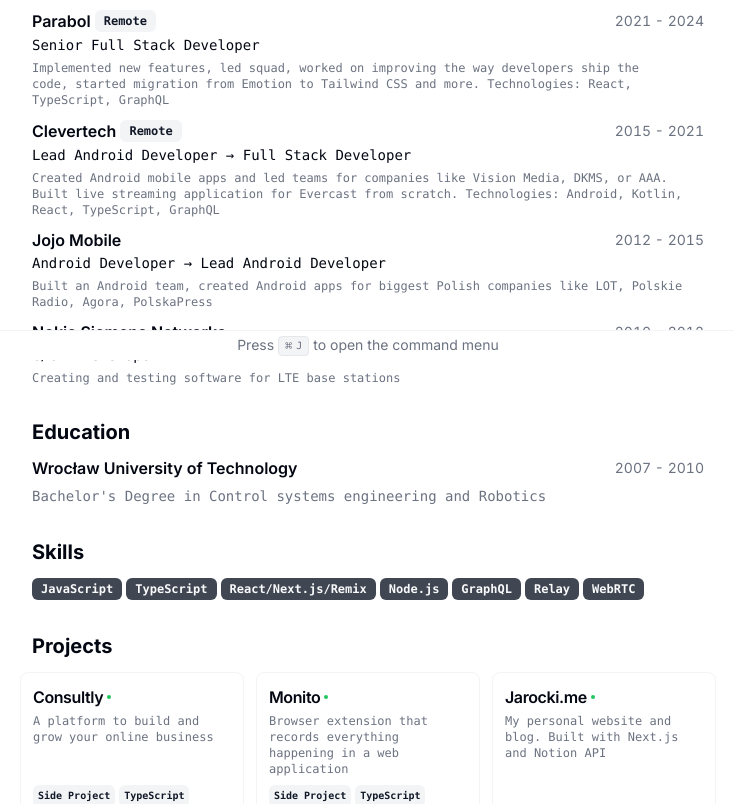
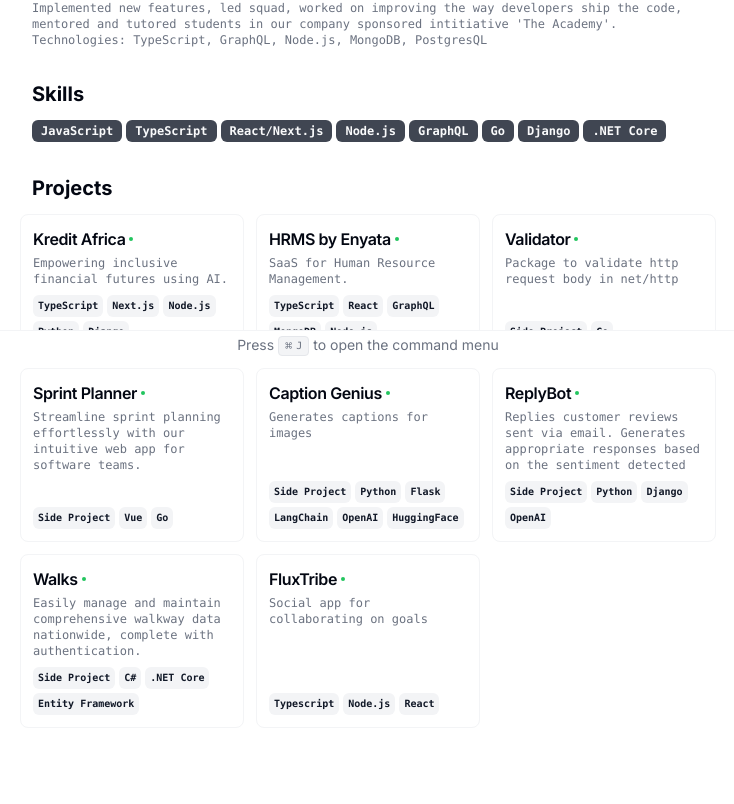
Before and after one commit to ralphvw/ralphvwilliams, a Next.js app: page / in a window 1280 px wide. Shown: the part 440-1244 px from the top of the page, without its empty margins (272-1006 px from the left). Built offline with nearby package versions, Linux system fonts and the light colour scheme.

Commit message:
Resume data changes

```diff
--- a/src/app/page.tsx
+++ b/src/app/page.tsx
@@ -138,7 +138,7 @@
             );
           })}
         </Section>
-        <Section>
+        {/* <Section>
           <h2 className="text-xl font-bold">Education</h2>
           {RESUME_DATA.education.map((education) => {
             return (
@@ -157,7 +157,7 @@
               </Card>
             );
           })}
-        </Section>
+        </Section> */}
         <Section>
           <h2 className="text-xl font-bold">Skills</h2>
           <div className="flex flex-wrap gap-1">
--- a/src/data/resume-data.tsx
+++ b/src/data/resume-data.tsx
@@ -20,33 +20,33 @@
 import { XIcon } from "@/components/icons/XIcon";
 
 export const RESUME_DATA = {
-  name: "Bartosz Jarocki",
-  initials: "BJ",
-  location: "Wrocław, Poland, CET",
-  locationLink: "https://www.google.com/maps/place/Wrocław",
-  about:
-    "Full Stack Engineer focused on building products with extra attention to details",
+  name: "Ralph Vaughan Williams",
+  initials: "RVW",
+  location: "Accra, Ghana",
+  locationLink: "https://www.google.com/maps/place/Accra",
+  about: "I love to build.",
   summary:
-    "As a Full Stack Engineer, I have successfully taken multiple products from 0 to 1. I lead teams effectively, ensuring an environment where people can do their best work. Currently, I work mostly with TypeScript, React, Node.js, and GraphQL. I have over 8 years of experience in working remotely with companies all around the world.",
-  avatarUrl: "https://avatars.githubusercontent.com/u/1017620?v=4",
-  personalWebsiteUrl: "https://jarocki.me",
+    "As a Backend Engineer, I have successfully taken multiple products from 0 to 1. Currently, I work mostly with TypeScript, Node.js, GraphQL, Go, Python and .NET Core.",
+  avatarUrl:
+    "https://res.cloudinary.com/dty1ahn1y/image/upload/v1703789752/pfp_ixp2as.jpg",
+  personalWebsiteUrl: "https://ralphvwilliams.vercel.app",
   contact: {
-    email: "bartosz.jarocki@hey.com",
-    tel: "+48530213401",
+    email: "ralphvwilliams@icloud.com",
+    tel: "+233 505653926",
     social: [
       {
         name: "GitHub",
-        url: "https://github.com/BartoszJarocki",
+        url: "https://github.com/ralphvw",
         icon: GitHubIcon,
       },
       {
         name: "LinkedIn",
-        url: "https://www.linkedin.com/in/bjarocki/",
+        url: "https://www.linkedin.com/in/ralphvwilliams/",
         icon: LinkedInIcon,
       },
       {
         name: "X",
-        url: "https://x.com/BartoszJarocki",
+        url: "https://x.com/ralphvwilIiams",
         icon: XIcon,
       },
     ],
@@ -61,218 +61,117 @@
   ],
   work: [
     {
-      company: "Parabol",
+      company: "Enyata",
       link: "https://parabol.co",
-      badges: ["Remote"],
-      title: "Senior Full Stack Developer",
+      badges: ["On-Site"],
+      title: "Senior Backend Developer",
       logo: ParabolLogo,
       start: "2021",
-      end: "2024",
+      end: "Present",
       description:
-        "Implemented new features, led squad, worked on improving the way developers ship the code, started migration from Emotion to Tailwind CSS and more. Technologies: React, TypeScript, GraphQL",
-    },
-    {
-      company: "Clevertech",
-      link: "https://clevertech.biz",
-      badges: ["Remote"],
-      title: "Lead Android Developer → Full Stack Developer",
-      logo: ClevertechLogo,
-      start: "2015",
-      end: "2021",
-      description:
-        "Created Android mobile apps and led teams for companies like Vision Media, DKMS, or AAA. Built live streaming application for Evercast from scratch. Technologies: Android, Kotlin, React, TypeScript, GraphQL",
-    },
-    {
-      company: "Jojo Mobile",
-      link: "https://bsgroup.eu/",
-      badges: [],
-      title: "Android Developer → Lead Android Developer",
-      logo: JojoMobileLogo,
-      start: "2012",
-      end: "2015",
-      description:
-        "Built an Android team, created Android apps for biggest Polish companies like LOT, Polskie Radio, Agora, PolskaPress",
-    },
-    {
-      company: "Nokia Siemens Networks",
-      link: "https://www.nokia.com",
-      badges: [],
-      title: "C/C++ Developer",
-      logo: NSNLogo,
-      start: "2010",
-      end: "2012",
-      description: "Creating and testing software for LTE base stations",
+        "Implemented new features, led squad, worked on improving the way developers ship the code, mentored and tutored students in our company sponsored intitiative 'The Academy'. Technologies: TypeScript, GraphQL, Node.js, MongoDB, PostgresQL",
     },
   ],
   skills: [
     "JavaScript",
     "TypeScript",
-    "React/Next.js/Remix",
+    "React/Next.js",
     "Node.js",
     "GraphQL",
-    "Relay",
-    "WebRTC",
+    "Go",
+    "Django",
+    ".NET Core",
   ],
   projects: [
     {
-      title: "Consultly",
-      techStack: [
-        "Side Project",
-        "TypeScript",
-        "Next.js",
-        "Vite",
-        "GraphQL",
-        "WebRTC",
-      ],
-      description: "A platform to build and grow your online business",
+      title: "Kredit Africa",
+      techStack: ["TypeScript", "Next.js", "Node.js", "Python", "Django"],
+      description: "Empowering inclusive financial futures using AI.",
       logo: ConsultlyLogo,
       link: {
-        label: "consultly.com",
-        href: "https://consultly.com/",
+        label: "kreditafrica.com",
+        href: "https://kreditafrica.com/",
       },
     },
     {
-      title: "Monito",
-      techStack: ["Side Project", "TypeScript", "Next.js", "Browser Extension"],
-      description:
-        "Browser extension that records everything happening in a web application",
+      title: "HRMS by Enyata",
+      techStack: ["TypeScript", "React", "GraphQL", "MongoDB", "Node.js"],
+      description: "SaaS for Human Resource Management.",
       logo: MonitoLogo,
       link: {
-        label: "monito.dev",
-        href: "https://monito.dev/",
+        label: "hrms.enyata.com",
+        href: "https://hrms.enyata.com/",
       },
     },
     {
-      title: "Jarocki.me",
-      techStack: ["Side Project", "Next.js", "MDX"],
-      description:
-        "My personal website and blog. Built with Next.js and Notion API",
+      title: "Validator",
+      techStack: ["Side Project", "Go"],
+      description: "Package to validate http request body in net/http",
       logo: JarockiMeLogo,
       link: {
         label: "github.com",
-        href: "https://jarocki.me/",
+        href: "https://github.com/ralphvw/validator",
       },
     },
     {
-      title: "Minimal",
-      techStack: ["Side Project", "Next.js", "Puppeteer"],
+      title: "Sprint Planner",
+      techStack: ["Side Project", "Vue", "Go"],
       description:
-        "Minimalist calendars, habit trackers and planners generator",
+        "Streamline sprint planning effortlessly with our intuitive web app for software teams.",
       logo: Minimal,
       link: {
-        label: "useminimal.com",
-        href: "https://useminimal.com/",
+        label: "thesprint.vercel.app",
+        href: "https://thesprint.vercel.app",
       },
     },
     {
-      title: "Barepapers",
-      techStack: ["Side Project", "Next.js", "Puppeteer"],
-      description:
-        "Generates beautiful wallpapers using random shapes and gradients",
+      title: "Caption Genius",
+      techStack: [
+        "Side Project",
+        "Python",
+        "Flask",
+        "LangChain",
+        "OpenAI",
+        "HuggingFace",
+      ],
+      description: "Generates captions for images",
       logo: BarepapersLogo,
       link: {
-        label: "barepapers.com",
-        href: "https://barepapers.com/",
+        label: "https://caption-frontend-pied.vercel.app/",
+        href: "https://caption-frontend-pied.vercel.app/",
       },
     },
     {
-      title: "Year progress",
-      techStack: ["Side Project", "TypeScript", "Next.js"],
-      description: "Tracks current year progress and displays a countdown",
+      title: "ReplyBot",
+      techStack: ["Side Project", "Python", "Django", "OpenAI"],
+      description:
+        "Replies customer reviews sent via email. Generates appropriate responses based on the sentiment detected",
       logo: YearProgressLogo,
       link: {
-        label: "getyearprogress.com",
-        href: "https://getyearprogress.com/",
+        label: "github.com/ralphvw/replybot",
+        href: "https://github.com/ralphvw/replybot",
       },
     },
     {
-      title: "Parabol",
-      techStack: [
-        "Full Stack Developer",
-        "TypeScript",
-        "React",
-        "Node.js",
-        "GraphQL",
-      ],
+      title: "Walks",
+      techStack: ["Side Project", "C#", ".NET Core", "Entity Framework"],
       description:
-        "The Agile meeting co-pilot that delivers better meetings with less effort",
-      logo: ParabolLogo,
+        "Easily manage and maintain comprehensive walkway data nationwide, complete with authentication.",
+      logo: YearProgressLogo,
       link: {
-        label: "github.com",
-        href: "https://parabol.co/",
+        label: "github.com/ralphvw/Walks-API",
+        href: "https://github.com/ralphvw/Walks-API",
       },
     },
     {
-      title: "Evercast",
-      techStack: [
-        "Lead Frontend Developer",
-
-        "TypeScript",
-        "React",
-        "Node.js",
-        "GraphQL",
-      ],
-      description:
-        "Creative collaboration platform that combines video conferencing and HD media streaming",
-      logo: EvercastLogo,
+      title: "FluxTribe",
+      techStack: ["Typescript", "Node.js", "React"],
+      description: "Social app for collaborating on goals",
+      logo: YearProgressLogo,
       link: {
-        label: "evercast.us",
-        href: "https://www.evercast.us/",
+        label: "merifot.enyata.com",
+        href: "https://merifot.enyata.com",
       },
-    },
-    {
-      title: "Mobile Vikings",
-      techStack: ["Lead Android Developer", "Android", "Kotlin"],
-      description:
-        "Android application for leading virtual mobile operator in Poland",
-      logo: MobileVikingsLogo,
-      link: {
-        label: "mobilevikings.pl",
-        href: "https://mobilevikings.pl/",
-      },
-    },
-    {
-      title: "Howdy",
-      techStack: ["Lead Android Developer", "Android", "Kotlin"],
-      description:
-        "Howdy is a place for you to join communities you care about",
-      logo: Howdy,
-      link: {
-        label: "play.google.com",
-        href: "https://howdy.co/",
-      },
-    },
-    {
-      title: "Tastycloud",
-      techStack: ["Lead Android Developer", "Android", "Kotlin"],
-      description:
-        "Android application for managing and displaying restaurant menus in kiosk mode",
-      logo: TastyCloudLogo,
-      link: {
-        label: "tastycloud.fr",
-        href: "https://www.tastycloud.fr/",
-      },
-    },
-    {
-      title: "Ambit",
-      techStack: ["Lead Android Developer", "Android", "Kotlin"],
-      description:
-        "Android application that helps with sharing your contact details",
-      logo: AmbitLogo,
-    },
-    {
-      title: "Bim",
-      techStack: ["Lead Android Developer", "Android", "Kotlin"],
-      description:
-        "Android application that helps with booking a table in a restaurants",
-      logo: BimLogo,
-    },
-    {
-      title: "Canal Digital GO",
-      techStack: ["Lead Android Developer", "Android", "Kotlin"],
-      description:
-        "Video streaming mobile application for Canal Digital subscribers",
-      logo: CDGOLogo,
     },
   ],
 } as const;
```
Also changed, not shown: 2 other files (tests, documents, lock files or other folders).
